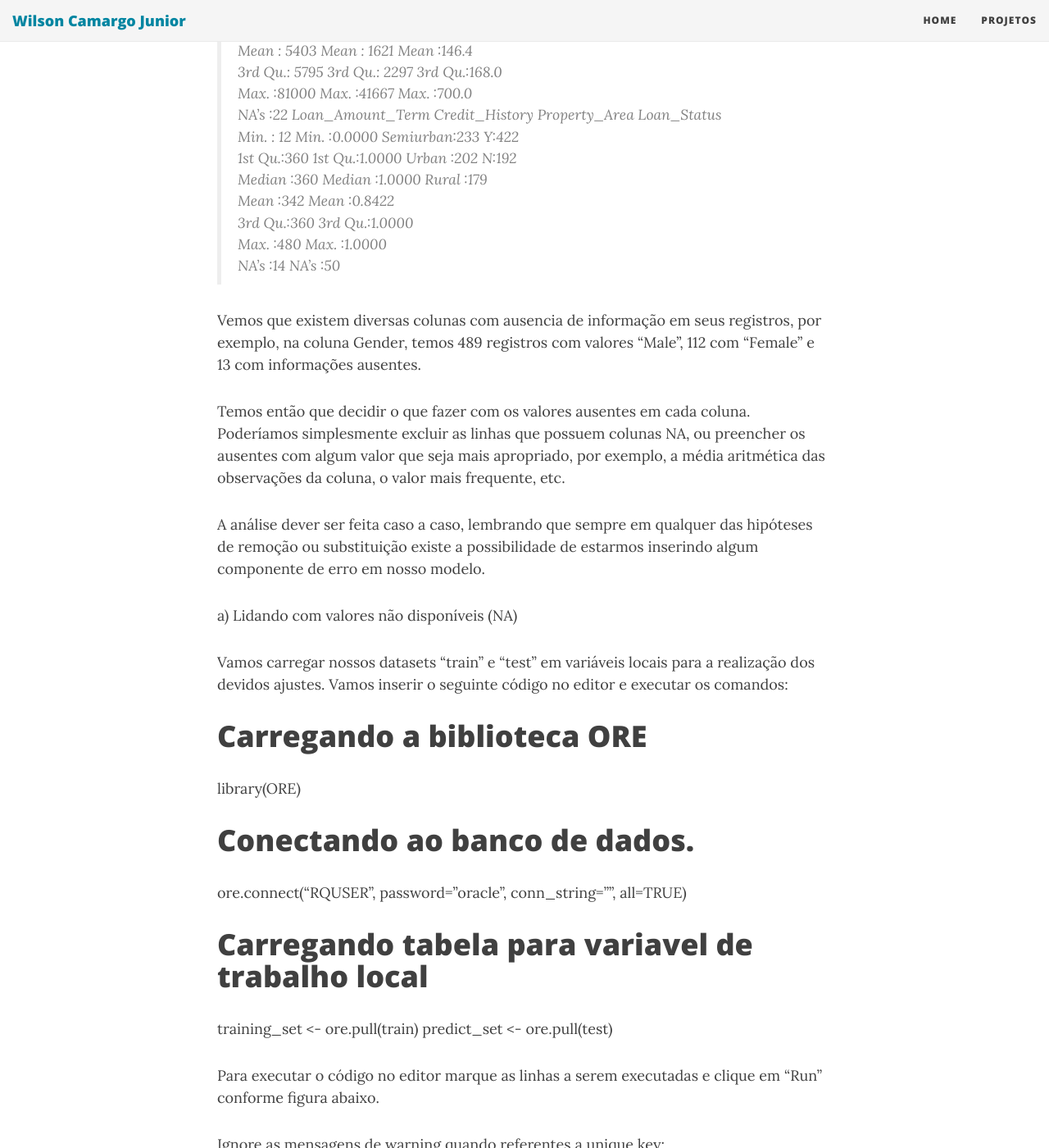
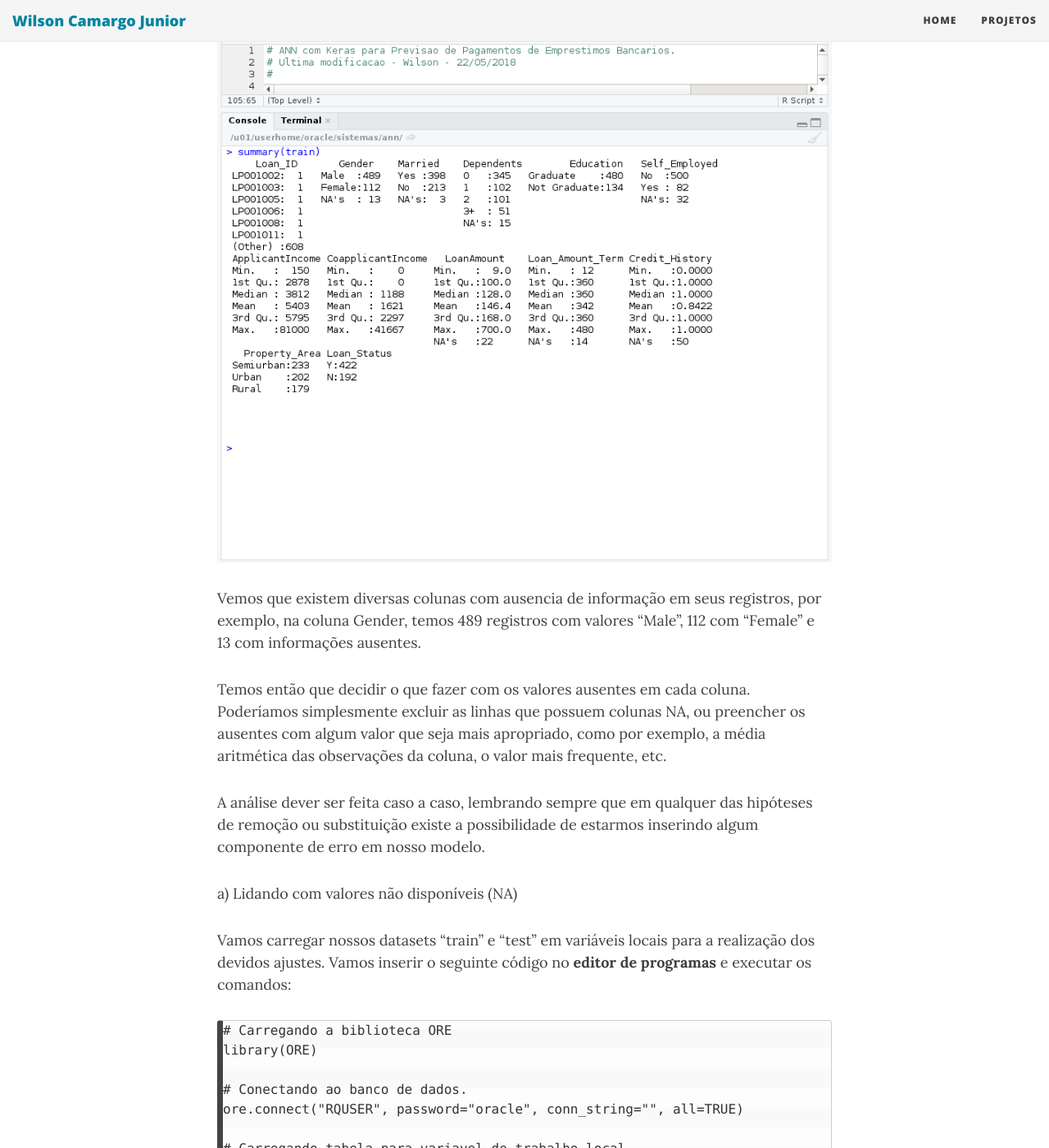
Before and after one commit to wilson-camargo-jr/teste, a Jekyll site: the page built from tmp/p7.md, in a window 1280 px wide and 1400 px high, scrolled down 8345 px. Shown: the whole window at 82% size. Built offline with Jekyll 4.4.1, drawn with Linux system fonts in a browser that asks for light colours; nearby versions of some CDN libraries; comment, search, counter and statistics services are not loaded; some of the changed text lies outside the part shown.

Commit message:
Update p7.md

````diff
--- a/tmp/p7.md
+++ b/tmp/p7.md
@@ -86,7 +86,9 @@
 
 Na fase de preparação é preciso descobrir falhas ocorridas na obtenção dos dados, valores ausentes, tratamento de exceções, valores com erros de digitação, dados repetidos, etc., e a melhor forma de descobrir o que fazer é examinando os dados, e é o que faremos aogra.
 
-Nosso dataset (aqui simplificamos a fase de obtenção) está disposto em 2 arquivos que obtivemos por download, mas como nosso propósito é mostrar como trabalhamos com dados armazenados em banco de dados, então nossa primeira tarefa aqui será jogar os dados para tabelas no banco de dados. Isso é feito de forma muito simples na própria console do R Studio, com os comandos abaixo.
+Nosso dataset (aqui simplificamos a fase de obtenção) está disposto em 2 arquivos que obtivemos por download, mas como nosso propósito é mostrar como trabalhamos com dados armazenados em banco de dados, então nossa primeira tarefa aqui será jogar os dados para tabelas no banco de dados. Isso é feito de forma muito simples na própria **console** do R Studio, com os comandos abaixo.
+
+A console do R Studio, fica localizada no canto inferior esquerdo de sua tela e pode ser redimensionado conforme apropriado para melhor visualização.
 
 ```
 library(ORE)
@@ -141,35 +143,21 @@
 
 summary(train)
 
-> summary(train)
-    Loan_ID       Gender    Married    Dependents        Education    LP001002:  1   Male  :489   Yes :398   0   :345   Graduate    :480    LP001003:  1   Female:112   No  :213   1   :102   Not Graduate:134    LP001005:  1   NA's  : 13   NA's:  3   2   :101                       LP001006:  1                           3+  : 51                       LP001008:  1                           NA's: 15                       LP001011:  1                                                          (Other) :608                                                          Self_Employed ApplicantIncome CoapplicantIncome   LoanAmount
-No  :500      Min.   :  150   Min.   :    0     Min.   :  9.0
-Yes : 82      1st Qu.: 2878   1st Qu.:    0     1st Qu.:100.0
-NA's: 32      Median : 3812   Median : 1188     Median :128.0
-              Mean   : 5403   Mean   : 1621     Mean   :146.4
-              3rd Qu.: 5795   3rd Qu.: 2297     3rd Qu.:168.0
-              Max.   :81000   Max.   :41667     Max.   :700.0
-                                                NA's   :22
-Loan_Amount_Term Credit_History     Property_Area Loan_Status
-Min.   : 12      Min.   :0.0000   Semiurban:233   Y:422
-1st Qu.:360      1st Qu.:1.0000   Urban    :202   N:192
-Median :360      Median :1.0000   Rural    :179
-Mean   :342      Mean   :0.8422
-3rd Qu.:360      3rd Qu.:1.0000
-Max.   :480      Max.   :1.0000
-NA's   :14       NA's   :50
->
+![rsutdio](https://wilson-camargo-jr.github.io/img/null-values.jpg)
 
 Vemos que existem diversas colunas com ausencia de informação em seus registros, por exemplo, na coluna Gender, temos 489 registros com valores “Male”, 112  com “Female” e 13 com informações ausentes.
 
-Temos então que decidir o que fazer com os valores ausentes em cada coluna. Poderíamos simplesmente excluir as linhas que possuem colunas NA, ou preencher os ausentes com algum valor que seja mais apropriado, por exemplo,  a média aritmética das observações da coluna, o valor mais frequente, etc.
+Temos então que decidir o que fazer com os valores ausentes em cada coluna. Poderíamos simplesmente excluir as linhas que possuem colunas NA, ou preencher os ausentes com algum valor que seja mais apropriado, como por exemplo, a média aritmética das observações da coluna, o valor mais frequente, etc.
 
-A análise dever ser feita caso a caso, lembrando que sempre em qualquer das hipóteses de remoção ou substituição existe a possibilidade de estarmos inserindo algum componente de erro em nosso modelo.
+A análise dever ser feita caso a caso, lembrando sempre que em qualquer das hipóteses de remoção ou substituição existe a possibilidade de estarmos inserindo algum componente de erro em nosso modelo.
 
 a) Lidando com valores não disponíveis (NA)
 
-Vamos carregar nossos datasets “train” e “test” em variáveis locais para a realização dos devidos ajustes. Vamos inserir o seguinte código no editor e executar os comandos:
+Vamos carregar nossos datasets “train” e “test” em variáveis locais para a realização dos devidos ajustes. Vamos inserir o seguinte código no **editor de programas** e executar os comandos:
 
+
+
+```
 # Carregando a biblioteca ORE
 library(ORE)
 
@@ -179,6 +167,8 @@
 # Carregando tabela para variavel de trabalho local
 training_set <- ore.pull(train)
 predict_set  <- ore.pull(test)
+```
+
 
 Para executar o código no editor marque as linhas a serem executadas e clique em “Run” conforme figura abaixo.
 
````
